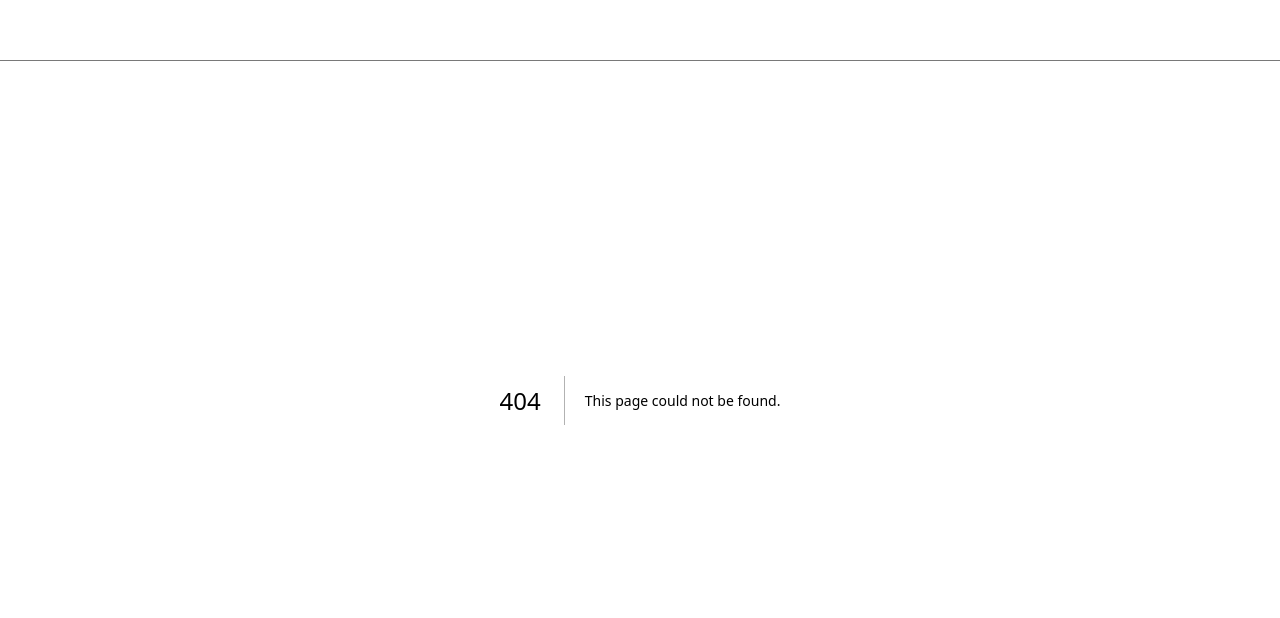
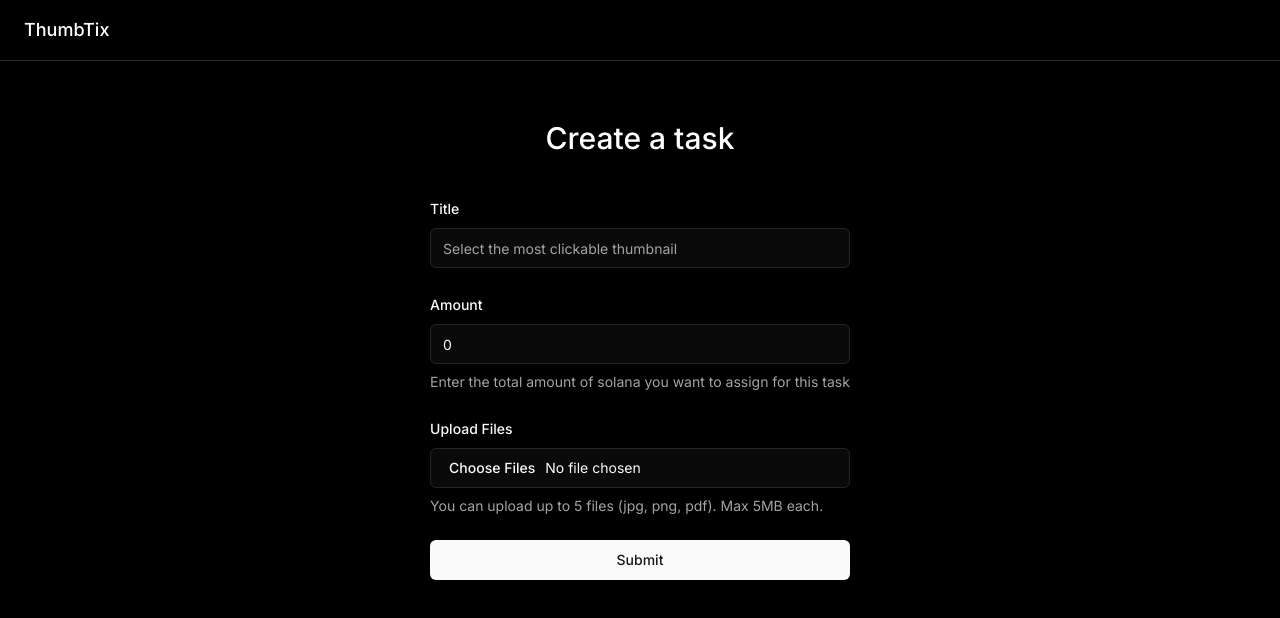
Before and after one commit to bitbard3/ThumbTix, a Next.js app in the folder user-frontend/: page /task in a window 1280 px wide. Before the commit this address had no page. Shown: the top 618 px of the page. Built offline with nearby package versions, Linux system fonts and the light colour scheme; no server answers.

Commit message:
Add task endpoint to create task

```diff
--- /dev/null
+++ b/user-frontend/app/(root)/task/page.tsx
@@ -0,0 +1,22 @@
+import { TaskForm } from "@/components/TaskForm";
+import { StaggeredBlurIn } from "@/components/ui/StaggeredBlurIn";
+import React from "react";
+
+export default function Task() {
+  return (
+    <div className="bg-black min-h-screen w-screen overflow-hidden">
+      <StaggeredBlurIn staggerDelay={0.3} duration={0.8}>
+        <div className="main__container w-full">
+          <div className="flex flex-col w-full min-h-screen pt-[120px] inner__container">
+            <p className="text-white text-3xl font-medium pb-10 text-center">
+              Create a task
+            </p>
+            <div className="mx-auto">
+              <TaskForm />
+            </div>
+          </div>
+        </div>
+      </StaggeredBlurIn>
+    </div>
+  );
+}
--- a/user-frontend/components/Navbar.tsx
+++ b/user-frontend/components/Navbar.tsx
@@ -4,7 +4,7 @@ export default function Navbar() {
   return (
     <div className=" absolute  top-0 w-full border-b border-neutral-700 border-opacity-70">
       <div className="w-full h-full  main__container">
-        <div className="inner__container max-h-[150px] rounded-md py-4 flex items-center justify-between">
+        <div className="inner__container max-h-[100px] rounded-md py-4 flex items-center justify-between">
           <div className="flex items-center">
             <h3 className="text-white font-medium text-lg">ThumbTix</h3>
           </div>
```
